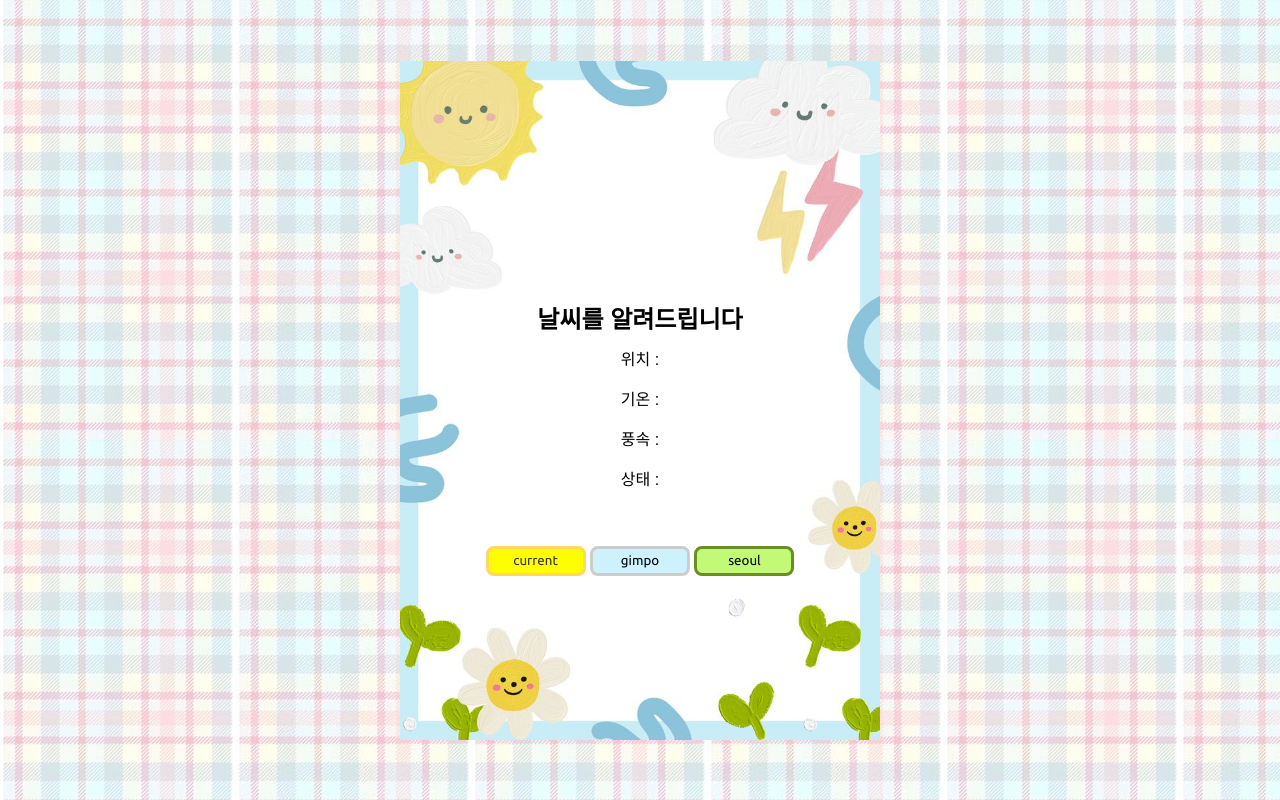
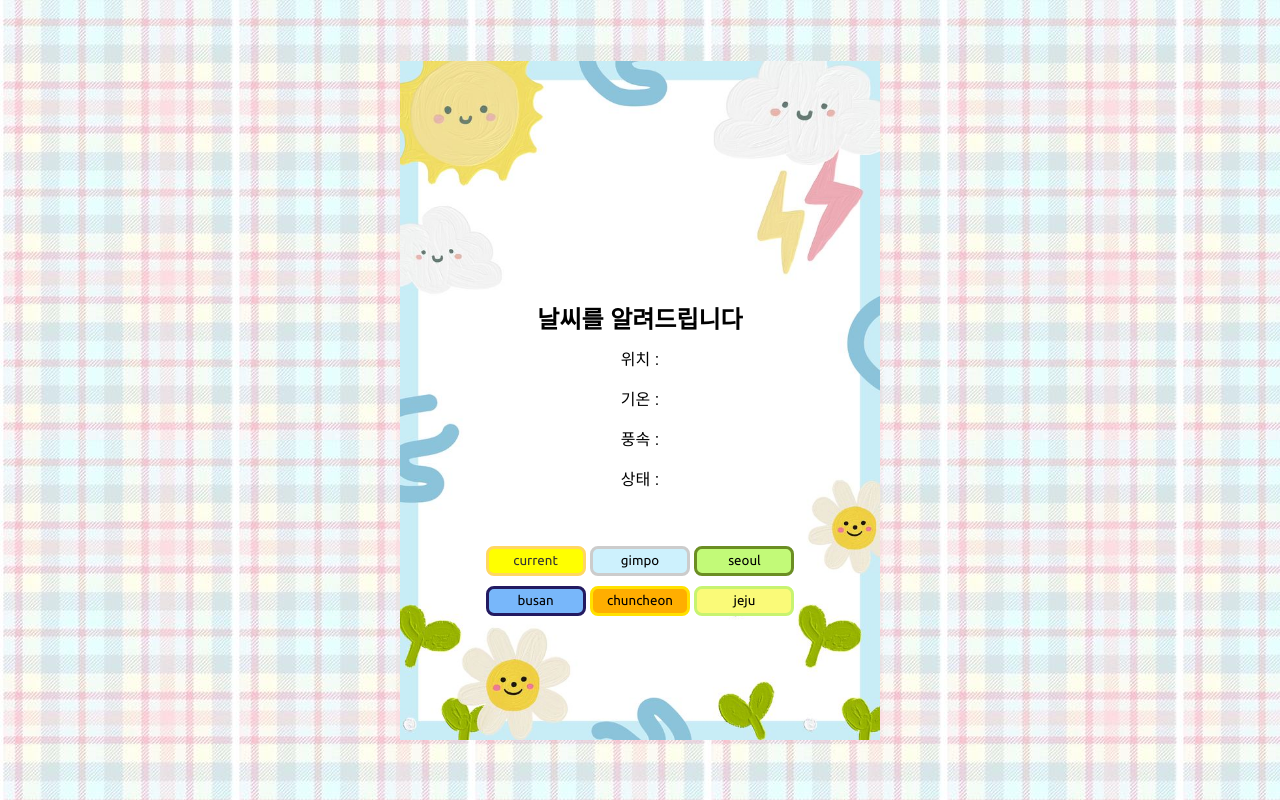
Before and after one commit to heoyeji/weatherapp, a plain HTML site: page index.html in a window 1280 px wide. Drawn offline with Linux system fonts and the light colour scheme; a web font is replaced by a local one.

Commit message:
plus location

```diff
--- a/custom.js
+++ b/custom.js
@@ -83,6 +83,15 @@ document
 document
   .querySelector("#seoul")
   .addEventListener("click", () => getWeatherByCityName("Seoul"));
+document
+  .querySelector("#busan")
+  .addEventListener("click", () => getWeatherByCityName("Busan"));
+document
+  .querySelector("#chuncheon")
+  .addEventListener("click", () => getWeatherByCityName("ChunCheon"));
+document
+  .querySelector("#jeju")
+  .addEventListener("click", () => getWeatherByCityName("Jeju"));
 
 // 초기 호출
 App();
--- a/index.html
+++ b/index.html
@@ -41,7 +41,10 @@
       <div>
         <button id="cur">current</button>
         <button id="gim">gimpo</button>
-        <button id="seoul">seoul</button>
+        <button id="seoul">seoul</button><br />
+        <button id="busan">busan</button>
+        <button id="chuncheon">chuncheon</button>
+        <button id="jeju">jeju</button>
       </div>
     </div>
     <script src="custom.js"></script>
--- a/style.css
+++ b/style.css
@@ -34,6 +34,18 @@ body {
   background-color: rgb(194, 250, 120);
   border: 3px solid olivedrab;
 }
+#busan {
+  background-color: rgb(120, 183, 250);
+  border: 3px solid rgb(35, 26, 97);
+}
+#chuncheon {
+  background-color: rgb(255, 174, 0);
+  border: 3px solid rgb(255, 225, 0);
+}
+#jeju {
+  background-color: rgb(250, 250, 120);
+  border: 3px solid rgb(199, 243, 112);
+}
 button {
   font-family: "Ubuntu", sans-serif;
   width: 100px;
```
